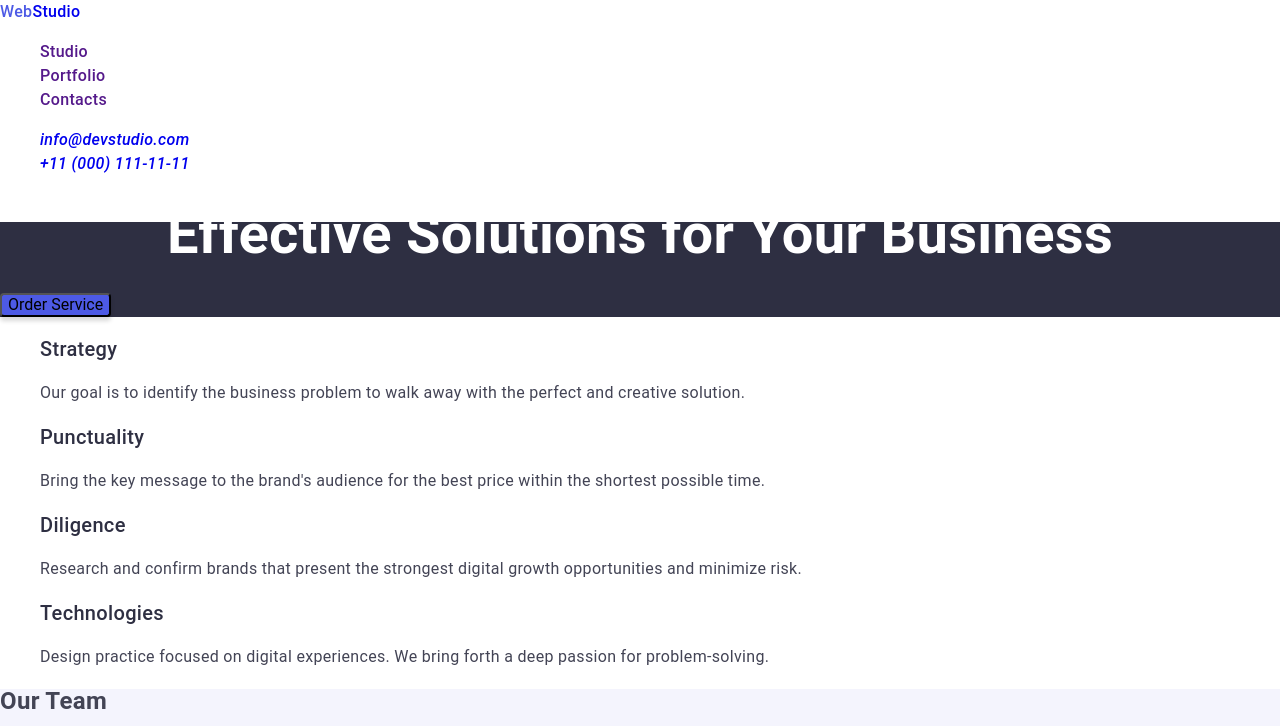
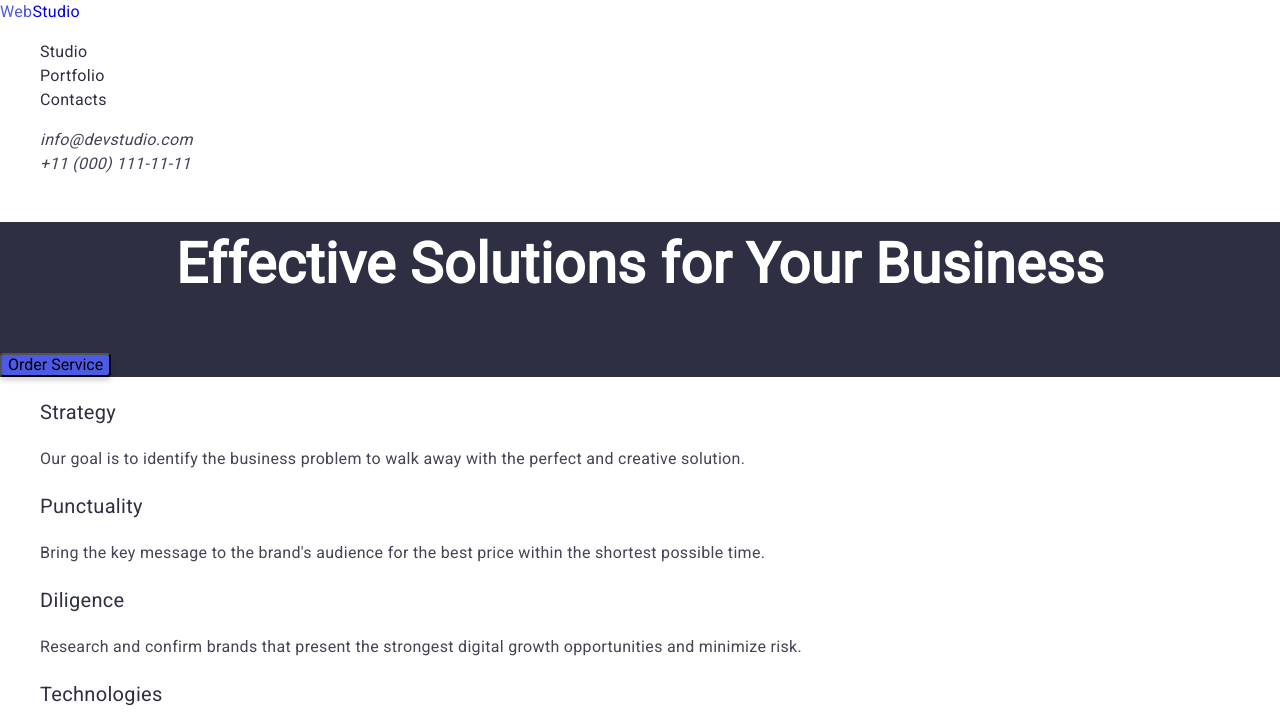
Before and after one commit to DmytroBezghubenko/goit-markup-hw-02, a plain HTML site: page index.html in a window 1280 px wide. Shown: the top 726 px of the page. Drawn offline with nearby package versions, Linux system fonts and the light colour scheme.

Commit message:
change colors

```diff
--- a/css/styles.css
+++ b/css/styles.css
@@ -6,9 +6,7 @@ background-color: white;
  */
 
 
-a {
-    text-decoration: none;
-}
+
 
 li {
     list-style-type: none;
@@ -17,14 +15,27 @@ li {
 body {
     color: #434455;
     background-color: white;
-    font-family: Roboto;
-    line-height: 24px;
+    font-family: Roboto, sans-serif;
+    line-height: 1.5;
     letter-spacing: 0.02em;
+}
+
+a {
+    text-decoration: none;
+}
+
+a:hover {
+    color: #404BBF;
+    font-weight: 500;
+}
+
+a:active {
+    color: #404BBF;
+    font-weight: 500;
 }
 
 .header {
     color: #2E2F42;
-    font-style: normal;
     font-weight: 500;
 }
 
@@ -36,13 +47,23 @@ body {
     color: #4D5AE5;
 }
 
+.header-link {
+    color: #2E2F42;
+}
+
 .header-nav-list {}
 
 .header-nav-list-item {}
 
-.address {
+.address {}
+
+.socials-link {
     color: #434455;
-    letter-spacing: 0.02 em;
+}
+
+.socials-link:hover {
+    color: #404BBF;
+
 }
 
 .address-list {}
@@ -63,6 +84,7 @@ body {
     border-radius: 4px;
     background: #4D5AE5;
     box-shadow: 0px 4px 4px 0px rgba(0, 0, 0, 0.15);
+    cursor: pointer;
 }
 
 .hero-button:hover {
@@ -110,7 +132,7 @@ body {
     text-align: center;
     font-size: 36px;
     font-weight: 700;
-    line-height: 40px;
+    line-height: 2.5;
     text-transform: capitalize;
 }
 
--- a/index.html
+++ b/index.html
@@ -7,6 +7,9 @@
     <link
       href="https://cdn.jsdelivr.net/npm/modern-normalize@2.0.0/modern-normalize.min.css"
       rel="stylesheet" />
+    <link
+      rel="stylesheet"
+      href="https://fonts.googleapis.com/css2?family=Raleway:wght@700&family=Roboto:wght@400,500,700&display=swap" />
     <link rel="stylesheet" href="./css/styles.css" />
   </head>
 
@@ -17,14 +20,14 @@
         <a class="nav-logo" href="./index.html"><span>Web</span>Studio</a>
         <ul class="header-nav-list">
           <li class="header-nav-list-item">
-            <a href="">Studio</a>
+            <a class="header-link" href="">Studio</a>
           </li>
           <li class="header-nav-list-item">
-            <a href="">Portfolio</a>
+            <a class="header-link" href="">Portfolio</a>
           </li>
 
           <li class="header-nav-list-item">
-            <a href="">Contacts</a>
+            <a class="header-link" href="">Contacts</a>
           </li>
         </ul>
       </nav>
@@ -32,10 +35,14 @@
       <address class="address">
         <ul class="address-list">
           <li class="address-list-item">
-            <a href="mailto:info@devstudio.com">info@devstudio.com</a>
+            <a class="socials-link" href="mailto:info@devstudio.com"
+              >info@devstudio.com</a
+            >
           </li>
           <li class="address-list-item">
-            <a href="tel:+110001111111">+11 (000) 111-11-11</a>
+            <a class="socials-link" href="tel:+110001111111"
+              >+11 (000) 111-11-11</a
+            >
           </li>
         </ul>
       </address>
```
